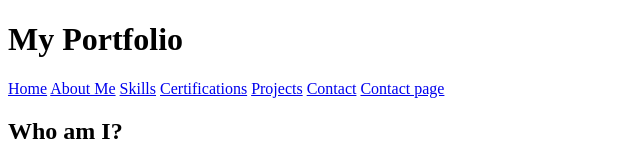
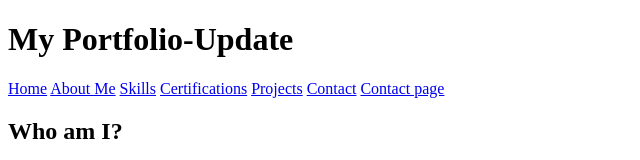
Before and after one commit to thuya1182005-bot/portfolio, a plain HTML site: page index.html in a window 1280 px wide. Shown: the top 160 px of the page, without its empty margins (0-640 px from the left). Drawn offline with Linux system fonts and the light colour scheme.

Commit message:
header update

```diff
--- a/index.html
+++ b/index.html
@@ -9,7 +9,7 @@
   <body>
     <!-- header section ctrl /-->
     <header id="home">
-      <h1>My Portfolio</h1>
+      <h1>My Portfolio-Update</h1>
     </header>
 
     <!--nav section-->
```
